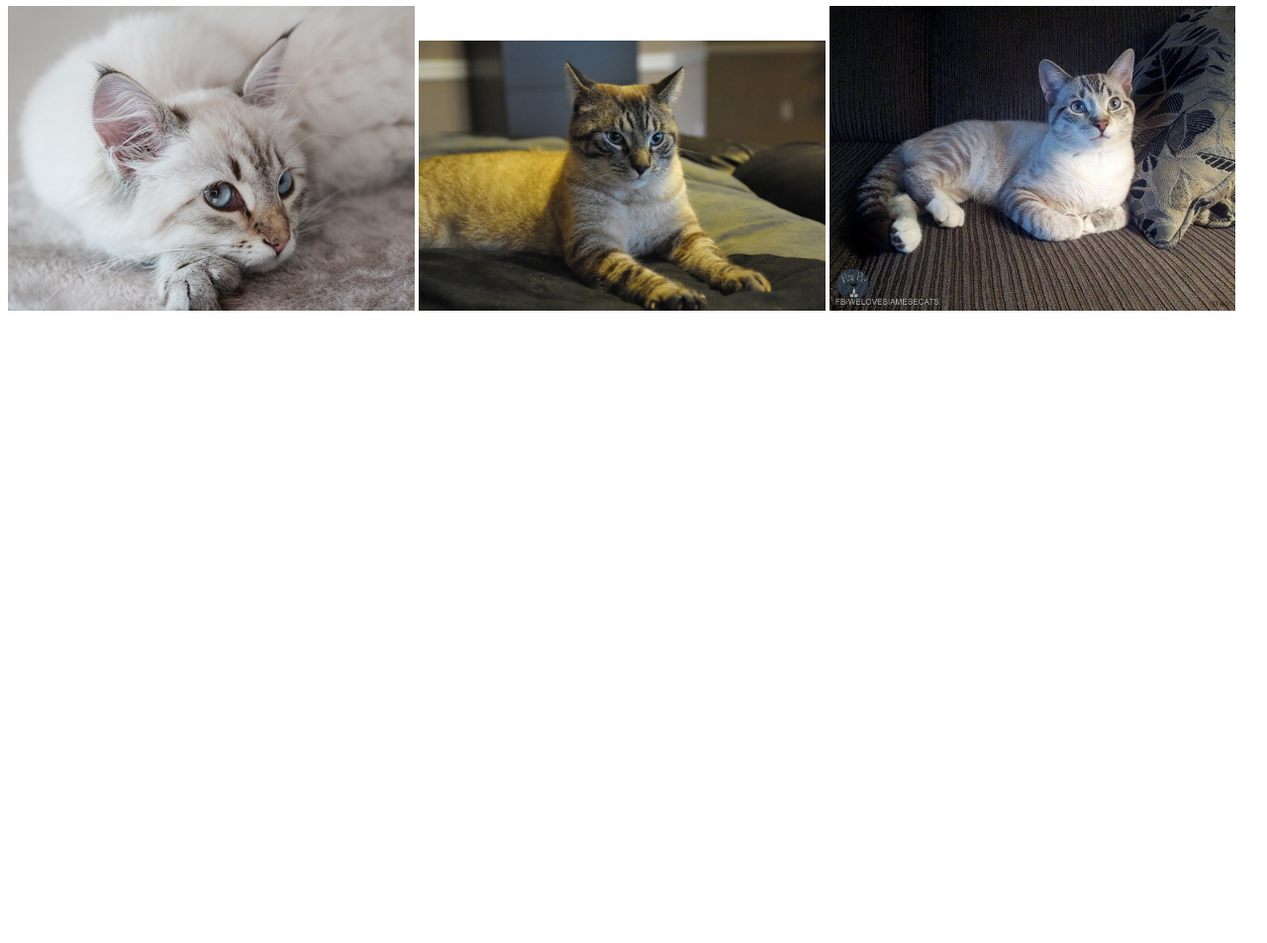
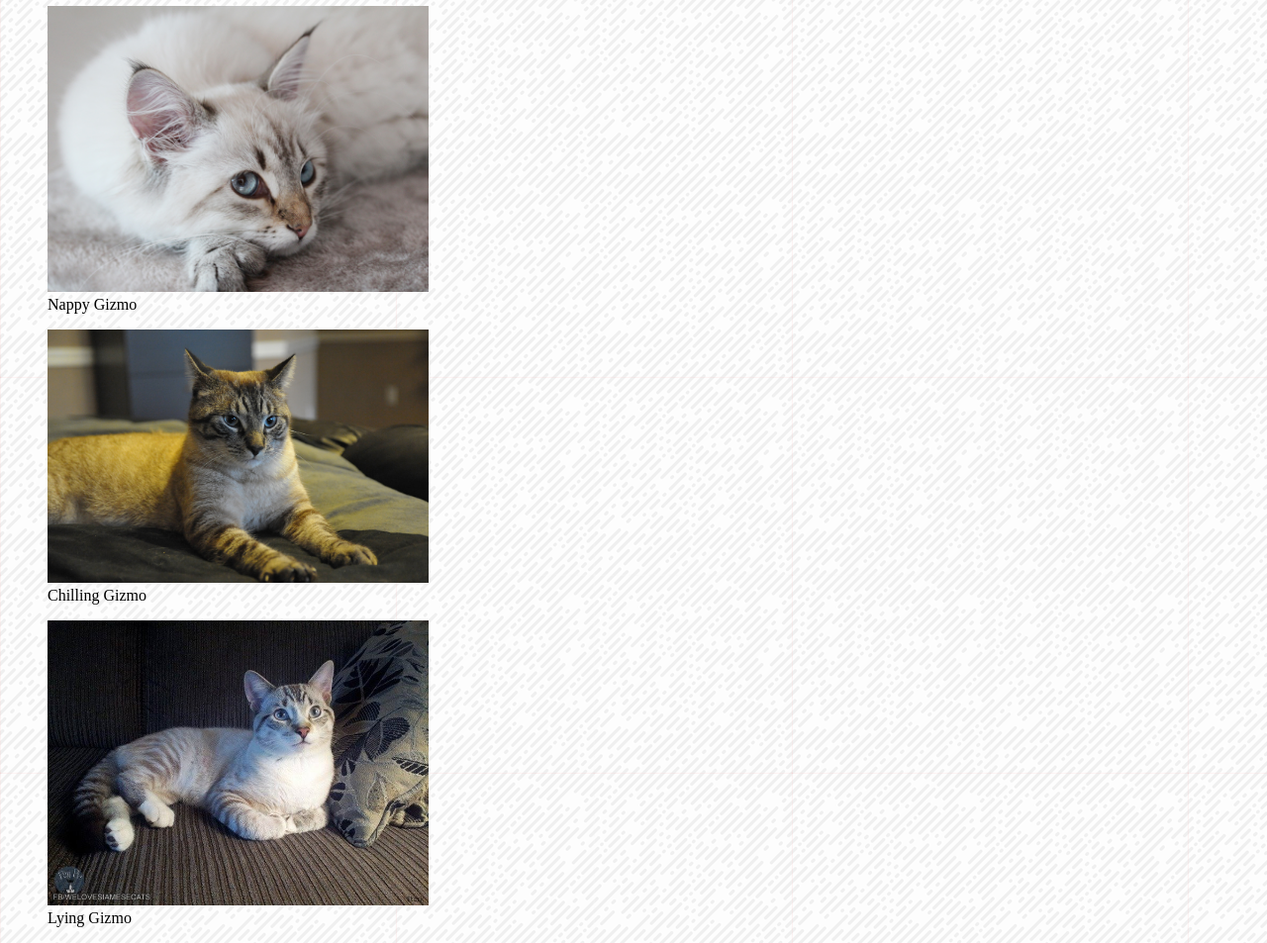
Before and after one commit to putman10/gizmo, a plain HTML site: page gizmo.html in a window 1280 px wide. Shown: the part 819-1772 px from the top of the page at 99% size. Before the commit the page ends 1145 px from the top, so only its background shows below. Drawn offline with Linux system fonts and the light colour scheme.

Commit message:
add captions to gallery

```diff
--- a/css/style.css
+++ b/css/style.css
@@ -17,3 +17,8 @@
   display: inline-block;
   width: 32.5%;
 }
+
+body{
+  background-image: url("../img/funky-lines.png");
+  background-color: red;
+}
--- a/gizmo.html
+++ b/gizmo.html
@@ -30,7 +30,19 @@
   </div>
 
   <h2>Gizmo gallery:</h2>
-  <img class="galleryimage" src="img/gizmo_napping.jpg">
-  <img class="galleryimage" src="img/gizmo_chilling.jpg">
-  <img class="galleryimage" src="img/gizmo_laying.jpg">
+  <figure>
+    <img class="galleryimage" src="img/gizmo_napping.jpg">
+    <figcaption>Nappy Gizmo</figcaption>
+  </figure>
+
+  <figure>
+    <img class="galleryimage" src="img/gizmo_chilling.jpg">
+    <figcaption>Chilling Gizmo</figcaption>
+  </figure>
+
+  <figure>
+    <img class="galleryimage" src="img/gizmo_laying.jpg">
+    <figcaption>Lying Gizmo</figcaption>
+  </figure>
+
 </body>
```
Also changed, not shown: img/funky-lines.png (added).
